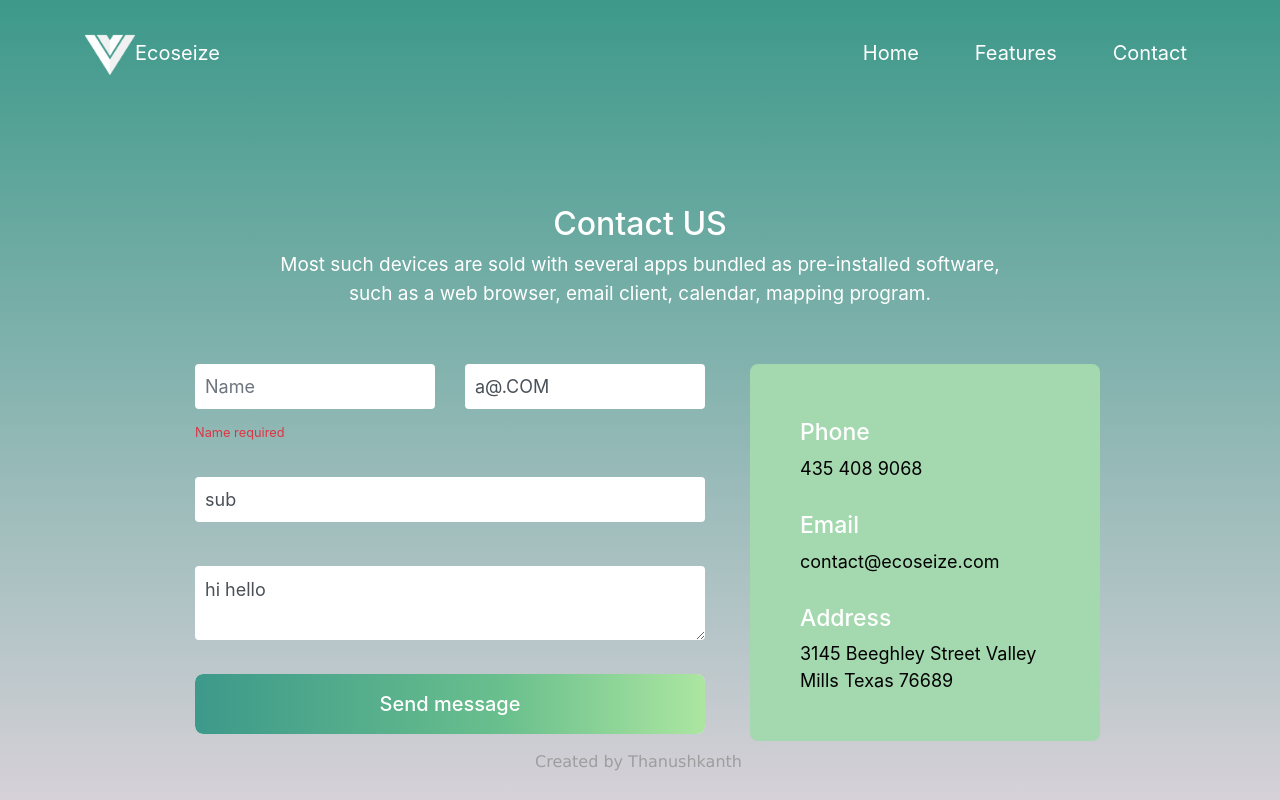
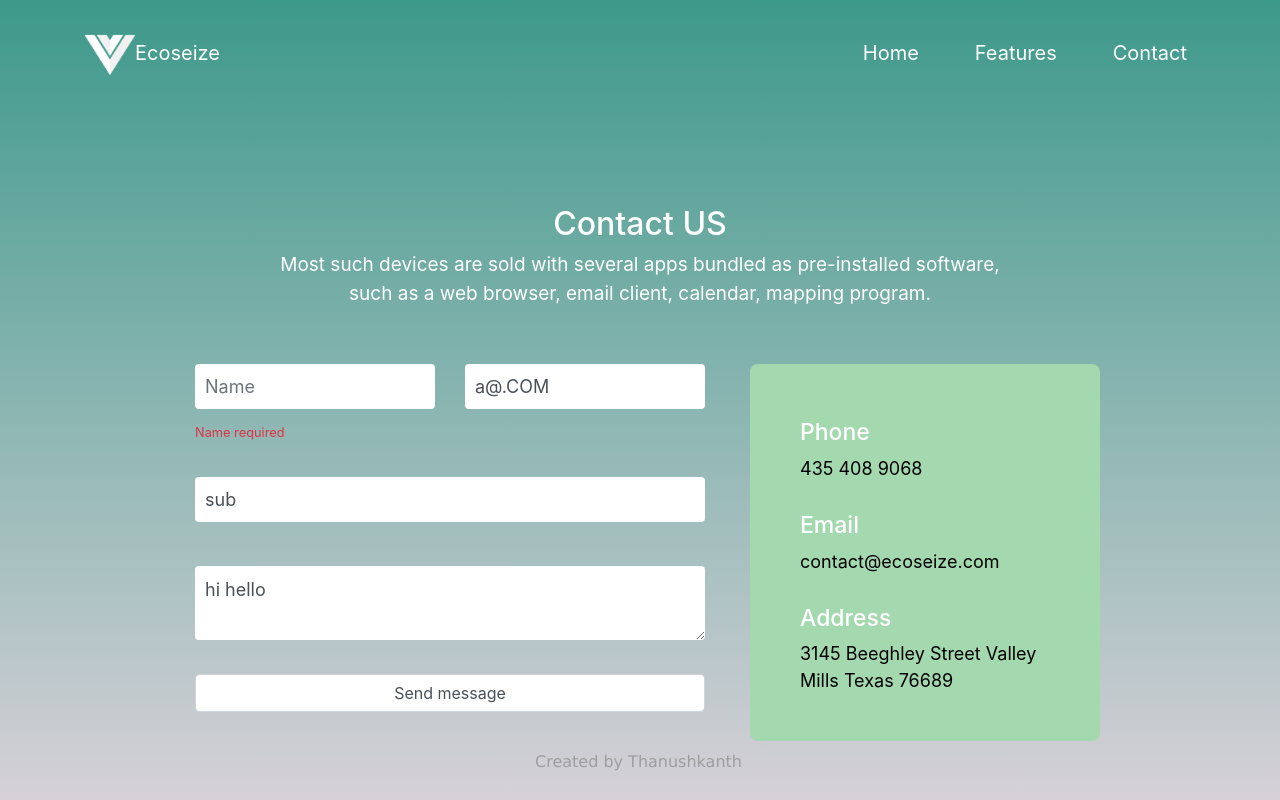
Before and after one commit to Dev-efil/Eco-Landing-ng, an Angular app: page /contact in a window 1280 px wide. Built offline with nearby package versions, Linux system fonts and the light colour scheme.

Commit message:
style(forms): comment input(submit) style

```diff
--- a/src/app/contact/contact.component.css
+++ b/src/app/contact/contact.component.css
@@ -70,7 +70,7 @@
 {
     margin-bottom: 24px;
 }
-.contact-form form input[type="submit"]
+/* .contact-form form input[type="submit"]
 {
     color: white;
     width: 100%;
@@ -84,3 +84,9 @@
     border-radius: 8px;
     background-image: -webkit-linear-gradient(0deg, #3D998A 0%, #69BF8D 60%, #ACE6A1 100%);
 }
+
+
+.contact-form form input,textarea:disabled
+{
+    opacity: 9px;
+} */
```
